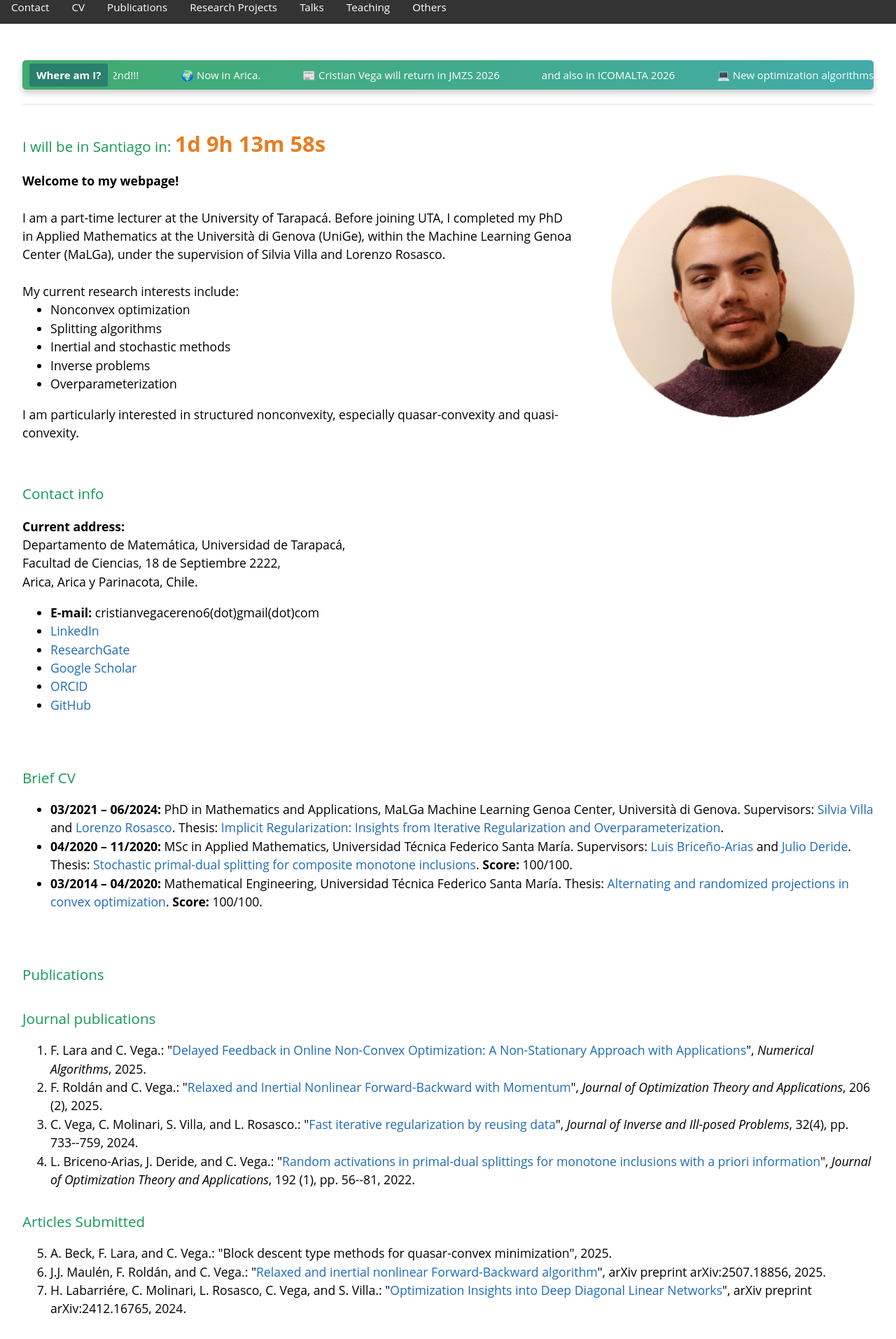
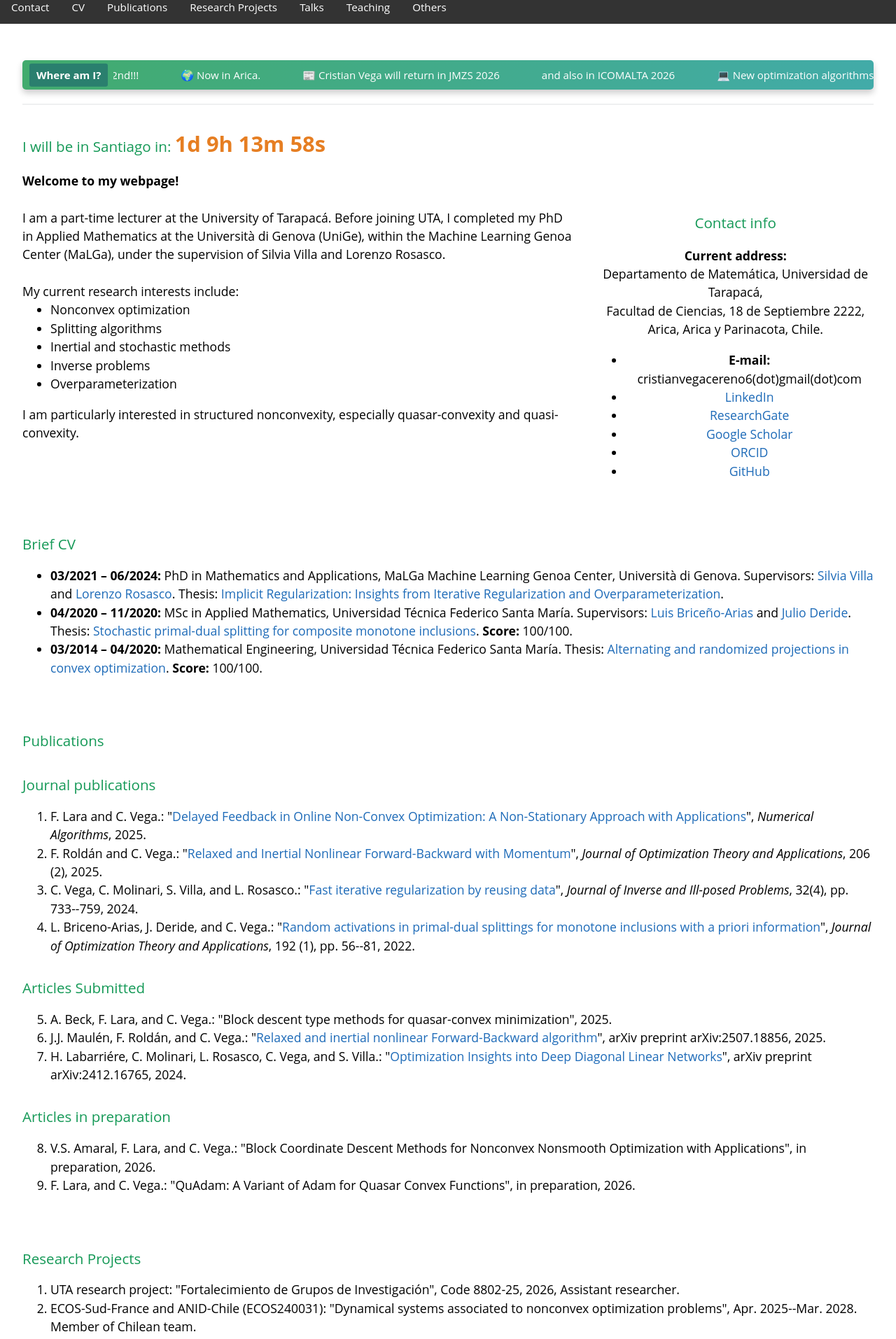
Before and after one commit to cristianvega1995/cristianvega1995.github.io, a Jekyll site: the page index.html, which Jekyll copies as it is, in a window 1280 px wide. Shown: the part 330-2243 px from the top of the page at 70% size. Built offline with Jekyll 4.4.1, drawn with Linux system fonts in a browser that asks for light colours.

Commit message:
Update index.html

```diff
--- a/index.html
+++ b/index.html
@@ -148,11 +148,7 @@
         I am particularly interested in structured nonconvexity, especially quasar-convexity and quasi-convexity.
     </div>
     <div style="flex:1; min-width:200px; text-align:center;">
-        <img src="cristian_vega.png" alt="Cristian Vega" style="max-width:100%; height:auto;">
-    </div>
-</div>
-
-<br>
+        <br>
 
 <!-- Contact -->
 <h3 id="cont">Contact info</h3>
@@ -170,6 +166,10 @@ Arica, Arica y Parinacota, Chile.</p>
 </ul>
 
 <br>
+    </div>
+</div>
+
+
 
 <!-- CV -->
 <h3 id="cv">Brief CV</h3>
```
